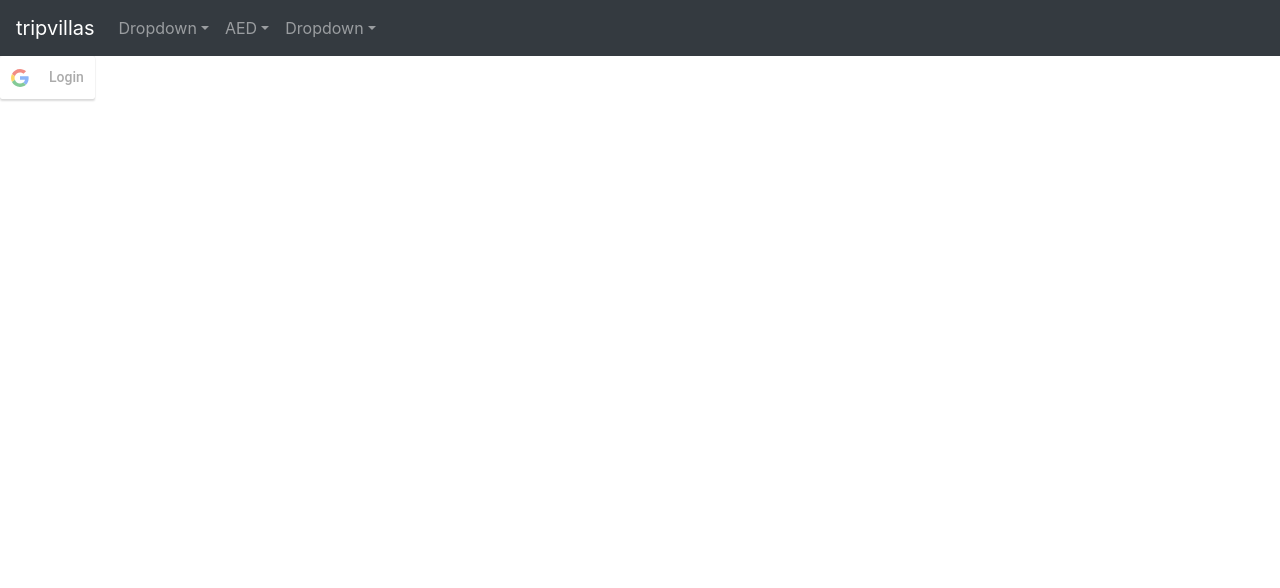
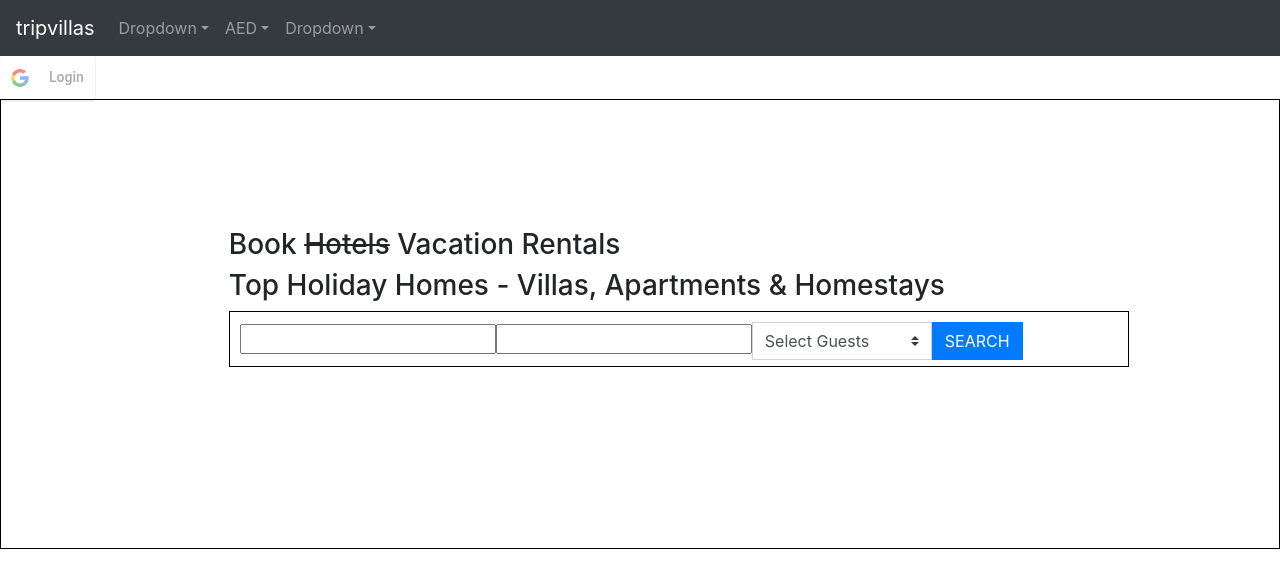
Before and after one commit to abhi-1408/tripvillasClone, a React (Create React App) app in the folder frontend/: page / in a window 1280 px wide. Shown: the top 588 px of the page. Built offline with nearby package versions, Linux system fonts and the light colour scheme.

Commit message:
Search bar added

```diff
--- a/frontend/src/components/Homepage.jsx
+++ b/frontend/src/components/Homepage.jsx
@@ -68,6 +68,40 @@ export default class Homepage extends React.Component {
         </div>
 
 
+        {/* adding searchbar and larger image */}
+
+        <div style={{ height: "450px", width: "100%", border: "1px solid black" }}>
+
+          <div style={{ padding: "10%", marginLeft: "100px" }}>
+            <h3>Book <strike>Hotels</strike> Vacation Rentals</h3>
+            <h3>Top Holiday Homes - Villas, Apartments & Homestays</h3>
+            <div style={{ height: "56px", width: "900px", border: "1px solid black", padding: "10px" }}>
+              <input type="text" />
+              <input type="text" />
+              <select class="custom-select" style={{ width: "180px", borderRadius: "0px" }}>
+                <option selected>Select Guests</option>
+                <option value="1">1 guest</option>
+                <option value="2">2 guests</option>
+                <option value="3">3 guests</option>
+                <option value="4">4 guests</option>
+                <option value="5">5 guests</option>
+                <option value="6">6 guests</option>
+                <option value="7">7 guests</option>
+                <option value="8">8 guests</option>
+                <option value="9">9 guests</option>
+                <option value="10">10 guests</option>
+              </select>
+              <button type="button" class="btn btn-primary" style={{ borderRadius: "0px" }}>SEARCH</button>
+            </div>
+          </div>
+
+        </div>
+
+
+
+
+
+
 
       </div>
     )
```
